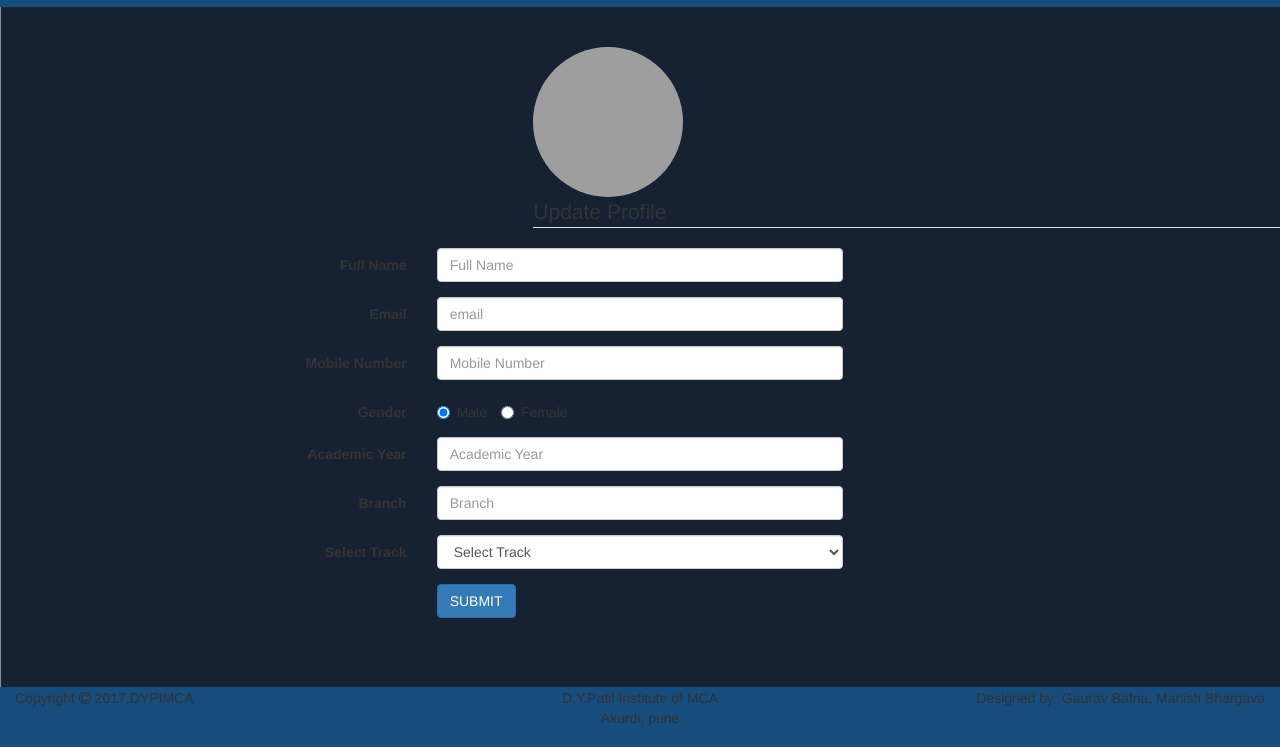
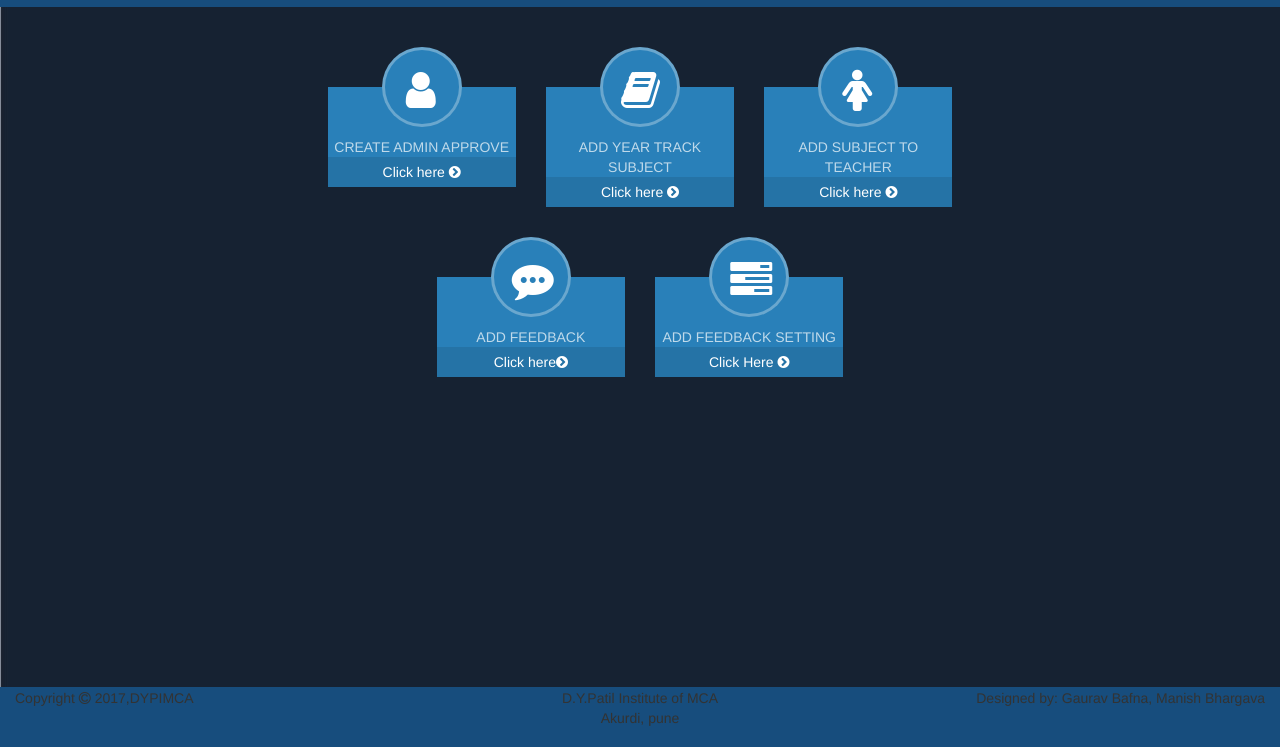
Before and after one commit to gaurav4620/feedbackSystem, a plain HTML site: page index.html in a window 1280 px wide. Shown: the part 53-800 px from the top of the page. Drawn offline with nearby package versions, Linux system fonts and the light colour scheme; grey boxes are pictures that could not be loaded; files whose address does not match are found by name.

Commit message:
File deleted and css for student registration

```diff
--- a/assets/css/style.css
+++ b/assets/css/style.css
@@ -74,10 +74,11 @@ body{
 .circle-tile-footer {
     display: block;
     padding: 5px;
-    color: rgba(255,255,255,0.5);
+    color: white;
     background-color: rgba(0,0,0,0.1);
     transition: all ease-in-out .3s;
     text-align: center;
+
 }
 
 .circle-tile-footer:hover {
--- a/index.html
+++ b/index.html
@@ -19,9 +19,9 @@
 <!-- <div ng-include="'app/Hod/Setting/Create Admin Approve/CreateAdmin.html'" style="padding-top: 100px;"></div>  -->
 <!-- <div ng-include="'app/Hod/Setting/Add Year Subject/AddYearSub.html'" style="padding-top: 100px;"></div>
  --><!-- <div ng-include="'app/Hod/Setting/Add Subject Teacher/AddSubTech.html'" style="padding-top: 100px;"></div> -->
- <div ng-include="'app/Student/StuReg.html'" style="padding-top: 100px;"></div>
-<!-- <div ng-include="'app/Hod/Setting/setting.html'" style="padding-top: 100px;"></div>
- --><div ng-include="'app/footer.html'"></div>
+<!--  <div ng-include="'app/Student/StuReg.html'" style="padding-top: 100px;"></div>  -->
+<div ng-include="'app/Hod/Setting/setting.html'" style="padding-top: 100px;"></div>
+<div ng-include="'app/footer.html'"></div>
 </body>
 
 </html>
```
Also changed, not shown: app/demo.txt (added), 1 other file.
